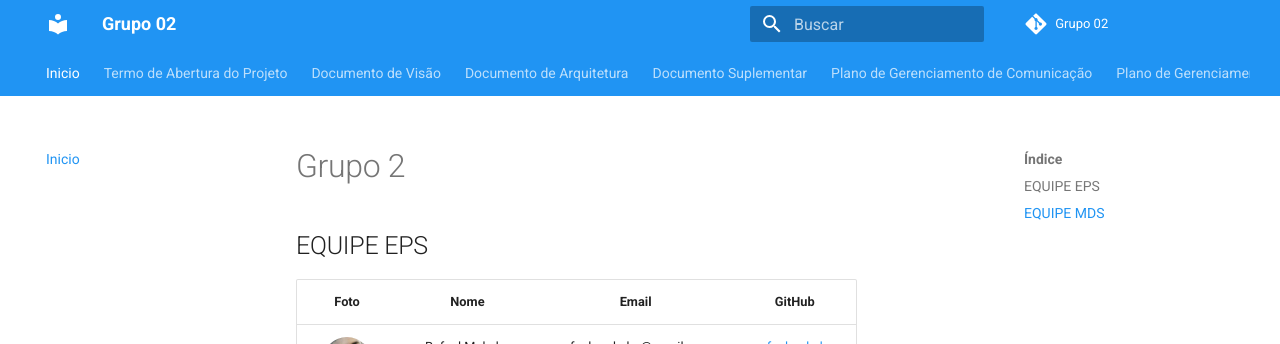
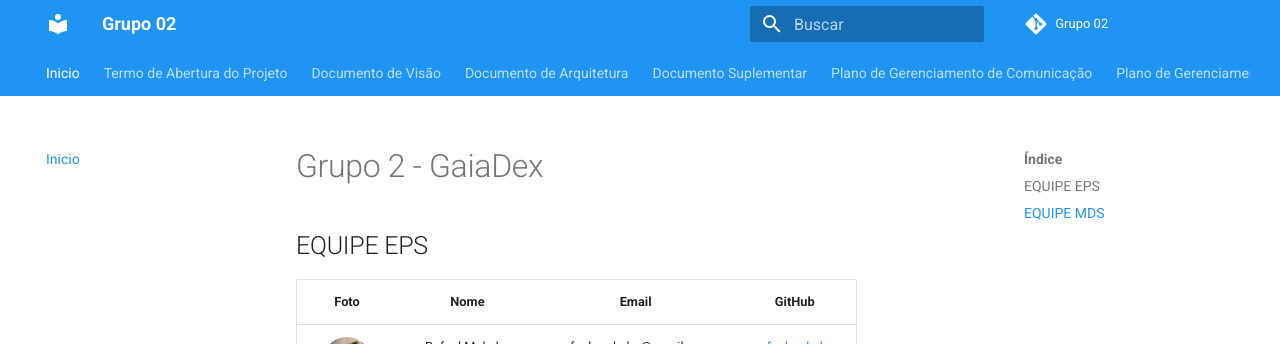
Before and after one commit to fga-eps-mds/2020.1-GaiaDex-wiki, an MkDocs documentation site: the page built from docs/index.md, in a window 1280 px wide and 1377 px high. Shown: the top 344 px of the window. Built offline with MkDocs 1.6.1 and Material for MkDocs 9.7.7, drawn with Linux system fonts in a browser that asks for light colours; comment, search, counter and statistics services are not loaded; old or Windows-style settings are respelled for this version of MkDocs.

Commit message:
Add GaiaDex to index.md title

```diff
--- a/docs/index.md
+++ b/docs/index.md
@@ -1,4 +1,4 @@
-# Grupo 2
+# Grupo 2 - GaiaDex
 
 
 
```
